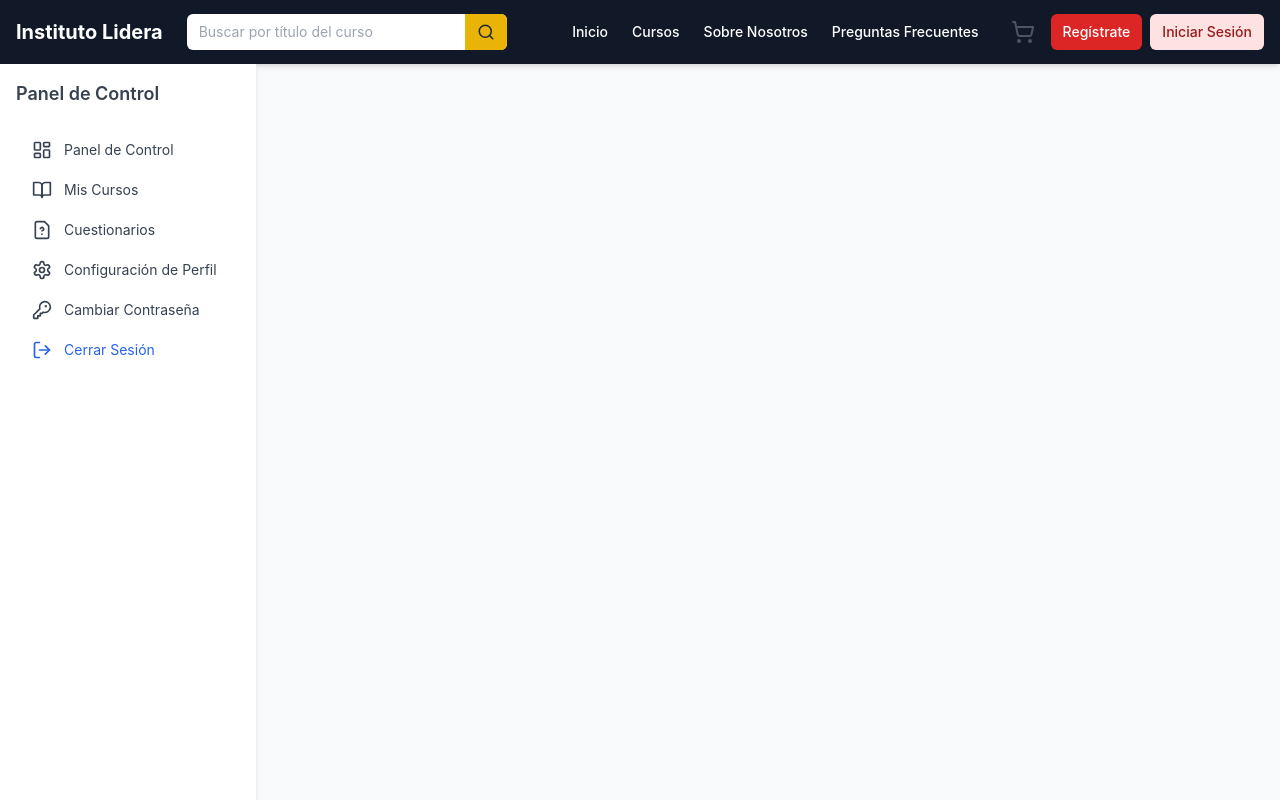
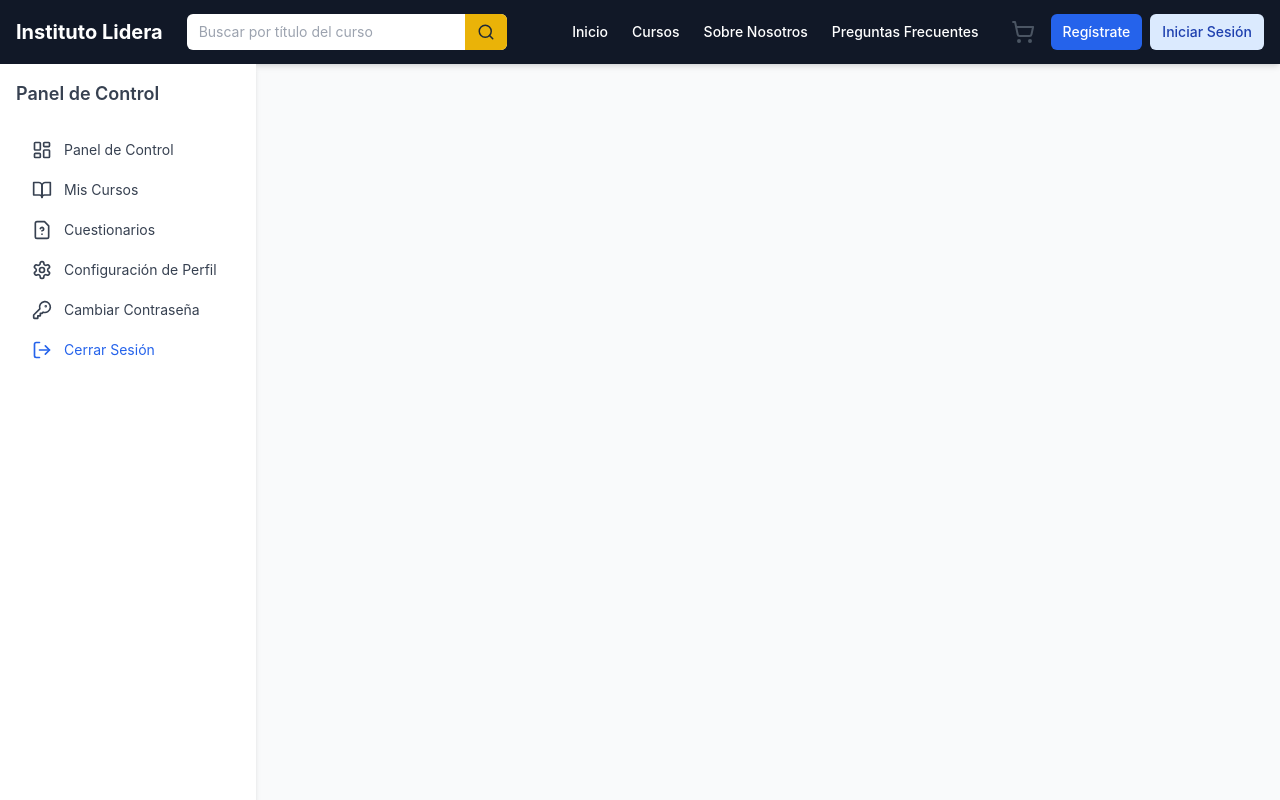
Before and after one commit to pachuki87/pruabasweb, a React (Vite) app: page /student in a window 1280 px wide. Shown: the top 800 px of the page. Built offline with nearby package versions, Linux system fonts and the light colour scheme; no server answers.

Commit message:
Cambiar botones rojos a azules en Navbar.tsx para mantener consistencia de colores

```diff
--- a/src/components/layout/Navbar.tsx
+++ b/src/components/layout/Navbar.tsx
@@ -99,14 +99,14 @@ const Navbar: React.FC<NavbarProps> = ({ onRoleChange, currentRole = 'student' }
 
               <Link
                 to="/register"
-                className="py-2 px-3 rounded-md text-sm font-medium transition-colors bg-red-600 text-white hover:bg-red-700"
+                className="py-2 px-3 rounded-md text-sm font-medium transition-colors bg-blue-600 text-white hover:bg-blue-700"
                 onClick={() => setMobileMenuOpen(false)}
               >
                 Regístrate
               </Link>
               <Link
                 to="/login"
-                className="py-2 px-3 rounded-md text-sm font-medium transition-colors bg-red-100 text-red-800 hover:bg-red-200"
+                className="py-2 px-3 rounded-md text-sm font-medium transition-colors bg-blue-100 text-blue-800 hover:bg-blue-200"
                 onClick={() => setMobileMenuOpen(false)}
               >
                 Iniciar Sesión
```
Also changed, not shown: .trae/TODO.md.
